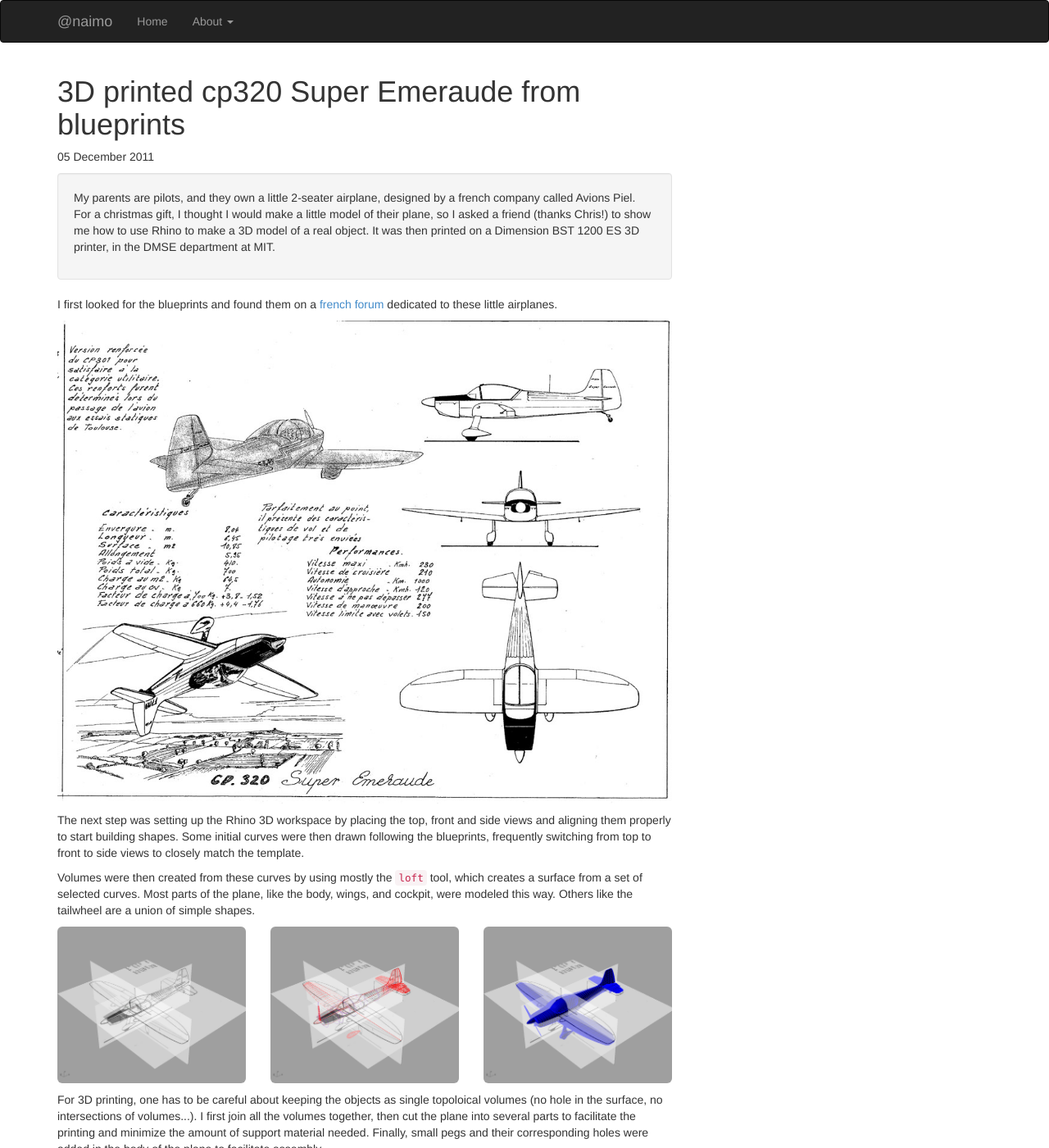
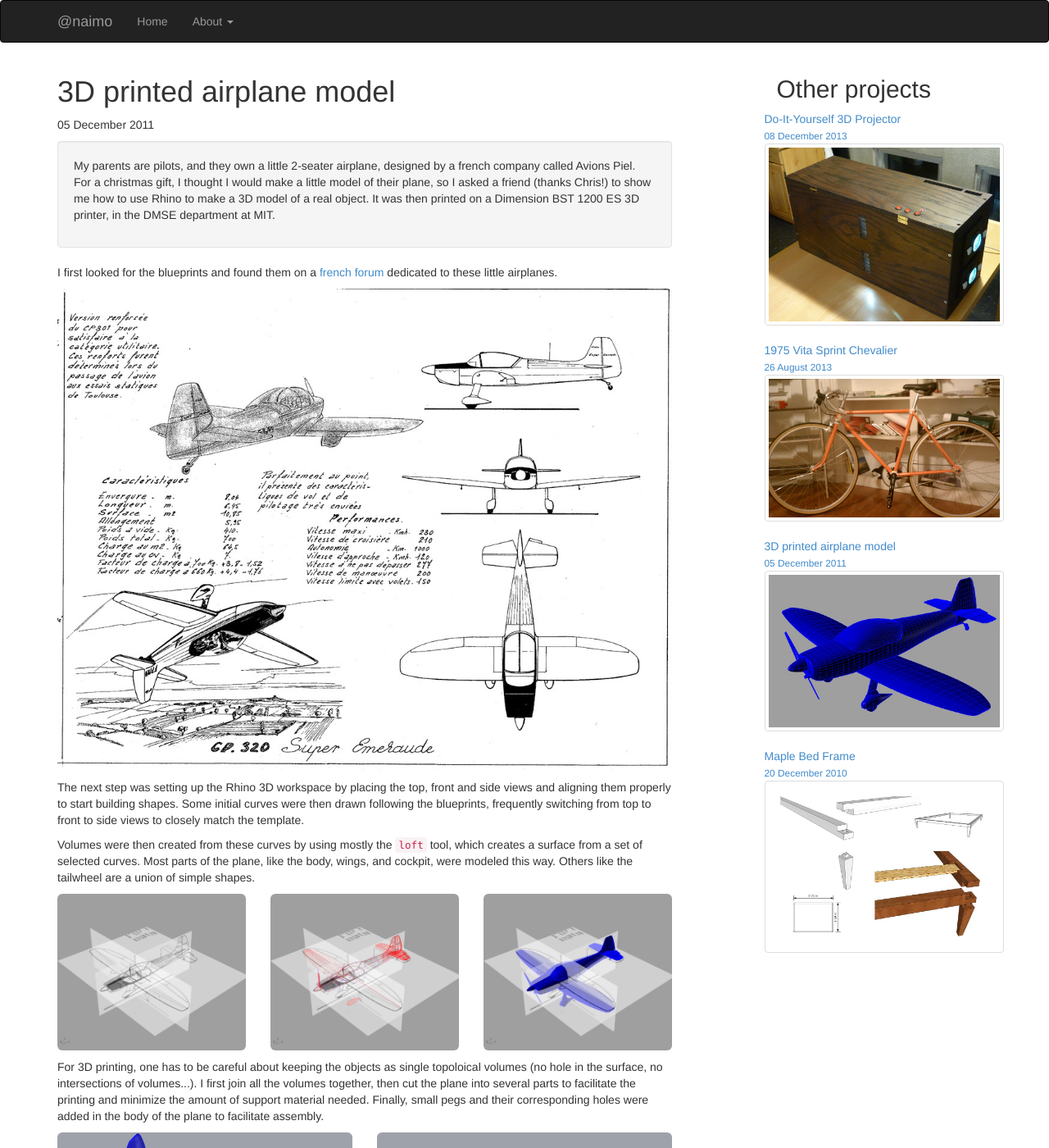
Before and after one commit to naimo/nicolas.github.com, a Jekyll site: the page built from _posts/2011-12-05-cp320.md, in a window 1280 px wide and 1400 px high. Shown: the whole window at 82% size. Built offline with Jekyll 4.4.1, drawn with Linux system fonts in a browser that asks for light colours; Markdown is read by kramdown in place of the engine named in the settings.

Commit message:
sidebar in posts

```diff
--- a/_config.yml
+++ b/_config.yml
@@ -5,6 +5,6 @@ name: "naimo"
 paginate: 10
 permalink: pretty
 markdown: redcarpet
-url: http://nicolas.aimon.fr
+url: http://naimo.mit.edu
 encoding: utf-8
 port: 80
--- /dev/null
+++ b/_includes/sidebar_posts.html
@@ -0,0 +1,14 @@
+<h2>
+Other projects
+</h2>
+{% for post in site.posts limit: 10 %}
+<div class="row">
+	<a href="{{ post.url }}">
+		{{ post.title }}<br>
+		<small>{{ post.date | date_to_long_string }}</small>
+	</a>
+ 	<a href="{{ post.url }}" class="thumbnail">
+	  	<img src="{{ site.url }}/assets/img/{{ post.image }}">
+   	</a>
+</div>
+{% endfor %}
--- a/_layouts/post.html
+++ b/_layouts/post.html
@@ -9,8 +9,8 @@
   {{ content }}
 
     </div>
-    <div class="col-md-4">
-      {% include sidebar.html %}
+    <div class="col-md-3 col-md-offset-1">
+      {% include sidebar_posts.html %}
     </div>
   </div>
 </div>
--- a/_posts/2011-12-05-cp320.md
+++ b/_posts/2011-12-05-cp320.md
@@ -1,6 +1,6 @@
 ---
 layout: post
-title: 3D printed cp320 Super Emeraude from blueprints
+title: 3D printed airplane model
 image: cp320.jpg
 ---
 <div class="well">
```
Also changed, not shown: 1 other file.
